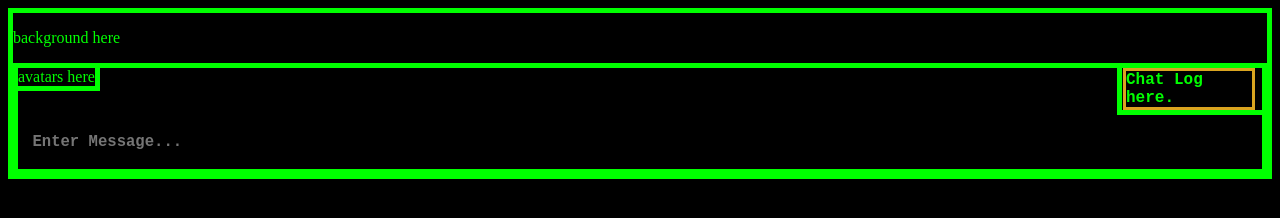
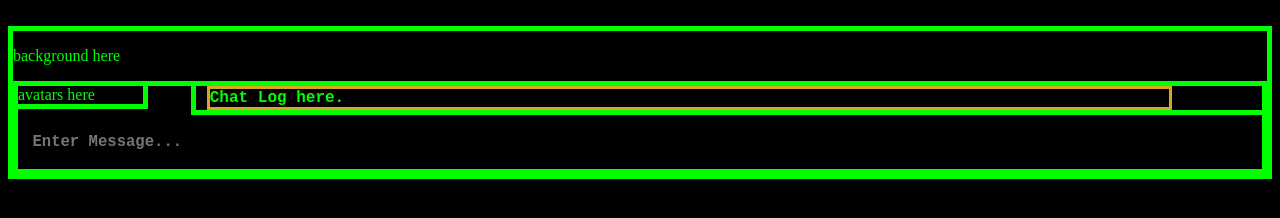
Before and after one commit to GruffTrick/chat-bot-gpt, a website: page index.html in a window 1280 px wide. Drawn offline with Linux system fonts and the light colour scheme.

Commit message:
split down middle

```diff
--- a/style.css
+++ b/style.css
@@ -14,6 +14,8 @@ p {
     border-style: solid;
     color: rgb(0, 255, 0);
     float: left;
+    width: 10%;
+    margin-right: 1%;
 }
 
 .dialog-area {
@@ -21,6 +23,7 @@ p {
     border: 5PX rgb(0, 255, 0);
     border-style: solid;
     float: right;
+    width: 85%;
 }
 
 
```
Also changed, not shown: index.html (+1 -0 lines).
